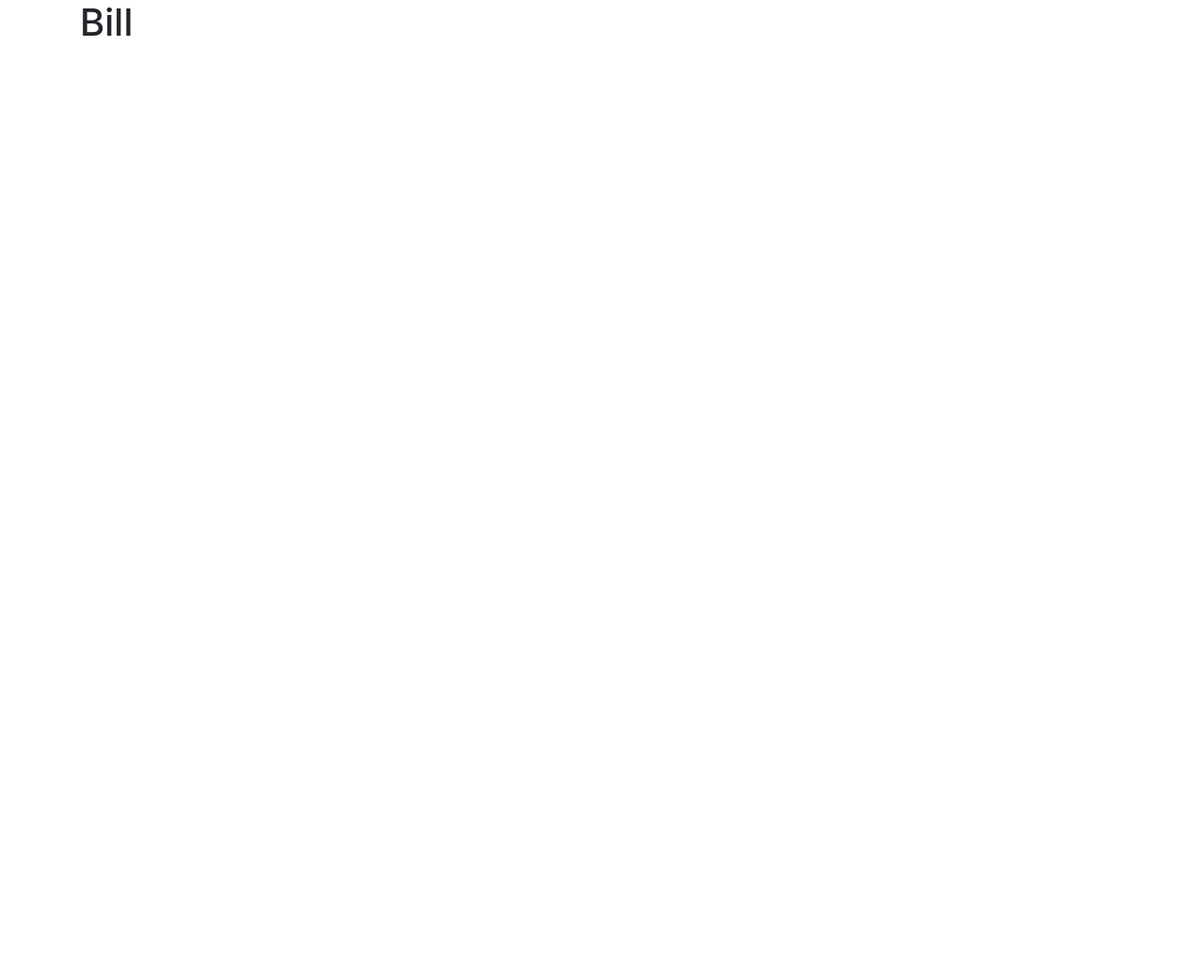
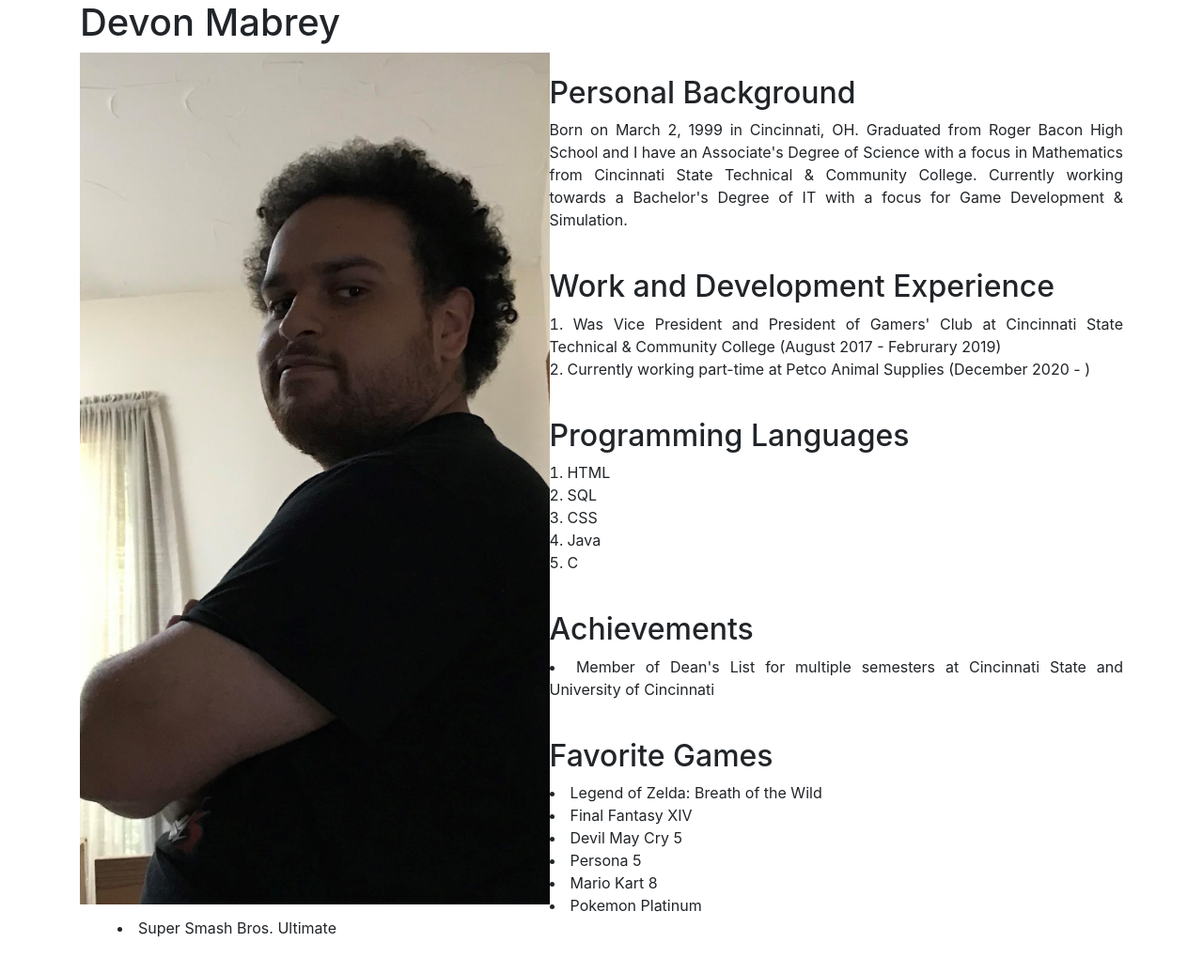
Before and after one commit to it3049c-fall22-henderson/online-portfolio-mabrey64, a website: page index.html in a window 1280 px wide. Shown: the whole page at 94% size. Before the commit the page ends 800 px from the top, so only its background shows below. Drawn offline with nearby package versions, Linux system fonts and the light colour scheme.

Commit message:
multiple commits made but there was an issue with the json file so created new project folder and made once full commitas an initial commit

```diff
--- a/index.html
+++ b/index.html
@@ -3,7 +3,7 @@
   <head>
     <meta charset="UTF-8" />
     <meta name="viewport" content="width=device-width, initial-scale=1.0" />
-    <title>Bill</title>
+    <title>Devon Mabrey</title>
     <!-- Bootstrap Styles-->
     <link
       rel="stylesheet"
@@ -18,13 +18,66 @@
   <body>
     <div class="container">
       <h1>
-        Bill
+        Devon Mabrey
       </h1>
 
-      <!-- WORK FROM INSIDE THIS CONTAINER-->
+      <img src="resources/images/unnamed.jpg" class="center"/>
+
+    <br>
+
+    <div class="section" id="personalBackground">
+      <h2>Personal Background</h2>
+      <p> Born on March 2, 1999 in Cincinnati, OH. Graduated from Roger Bacon High School and I have an Associate's Degree of Science with a focus in Mathematics from Cincinnati State Technical & Community College.
+        Currently working towards a Bachelor's Degree of IT with a focus for Game Development & Simulation. </p>
+
     </div>
+    <br>
 
-    <!-- INCLUDE SCRIPTS FILE HERE -->
+    <div class="section" id="experience">
+      <h2>Work and Development Experience</h2>
+        <ol>
+          <li>Was Vice President and President of Gamers' Club at Cincinnati State Technical & Community College (August 2017 - Februrary 2019)</li>
+          <li>Currently working part-time at Petco Animal Supplies (December 2020 - )</li>
+        </ol>
+    </div>
+    <br>
+
+    <div class="section" id="programmingLanguages">
+      <h2>Programming Languages</h2>
+        <ol>
+          <li>HTML</li>
+          <li>SQL</li>
+          <li>CSS</li>
+          <li>Java</li>
+          <li>C</li>
+        </ol>
+    </div>
+    <br>
+
+    <div class="section" id="achievements">
+      <h2>Achievements</h2>
+        <ul>
+          <li>Member of Dean's List for multiple semesters at Cincinnati State and University of Cincinnati</li>
+        </ul>
+    </div>
+    <br>
+
+    <div class="section" id="games">
+      <h2>Favorite Games</h2>
+      <ul>
+        <li>Legend of Zelda: Breath of the Wild</li>
+        <li>Final Fantasy XIV</li>
+        <li>Devil May Cry 5</li>
+        <li>Persona 5</li>
+        <li>Mario Kart 8</li>
+        <li>Pokemon Platinum</li>
+        <li>Super Smash Bros. Ultimate</li>
+      </ul>
+    </div>
+    <br>
+  </div>
+
+    <script src="/resources/scripts/index.js"> </script>
 
     <!-- Bootstrap Scripts-->
     <script
--- a/resources/styles/styles.css
+++ b/resources/styles/styles.css
@@ -0,0 +1,21 @@
+.center {
+    display: block;
+    margin-left: auto;
+    margin-right: auto;
+    width: 45%;
+    float: left;
+  }
+
+.container {text-align: justify}
+
+.section {text-align: justify}
+
+ul {text-align: justify;
+    list-style-position: inside;
+    margin-left: auto;
+    margin-right: auto; }
+
+ol {text-align: justify;
+    list-style-position: inside;
+    margin-left: auto;
+    margin-right: auto; }
```
Also changed, not shown: README.md, resources/images/unnamed.jpg (added), 1 other file.
